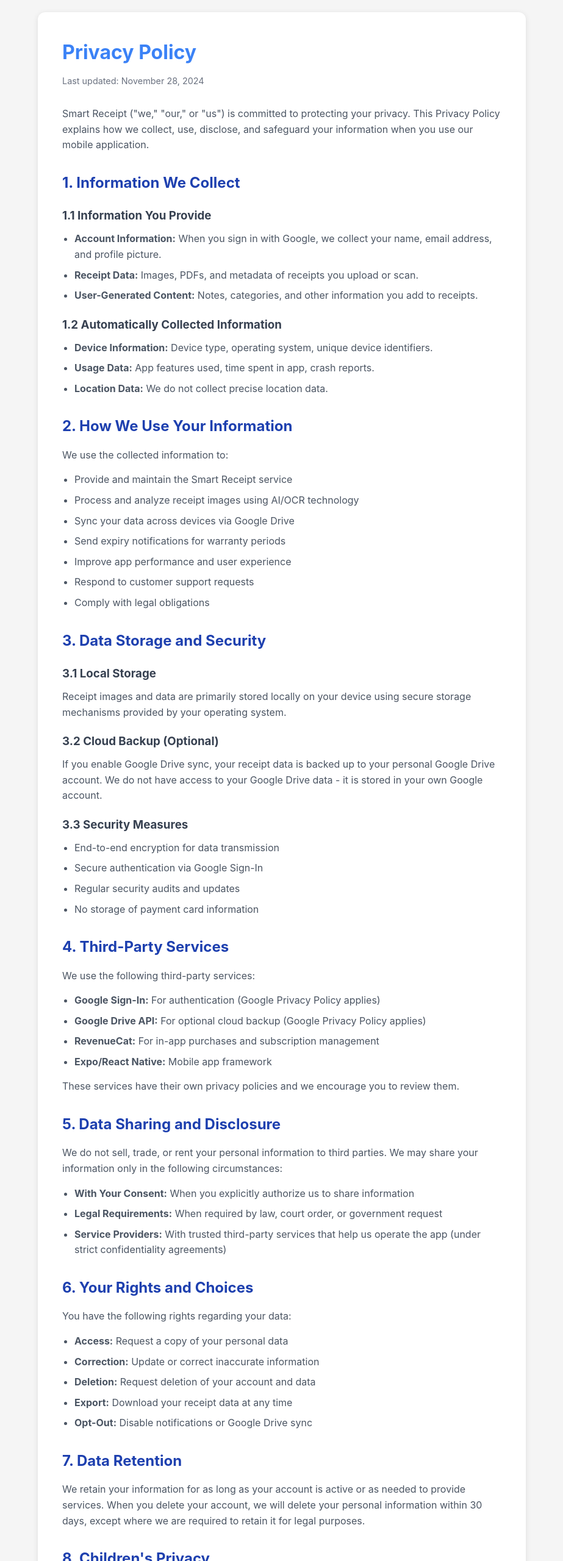
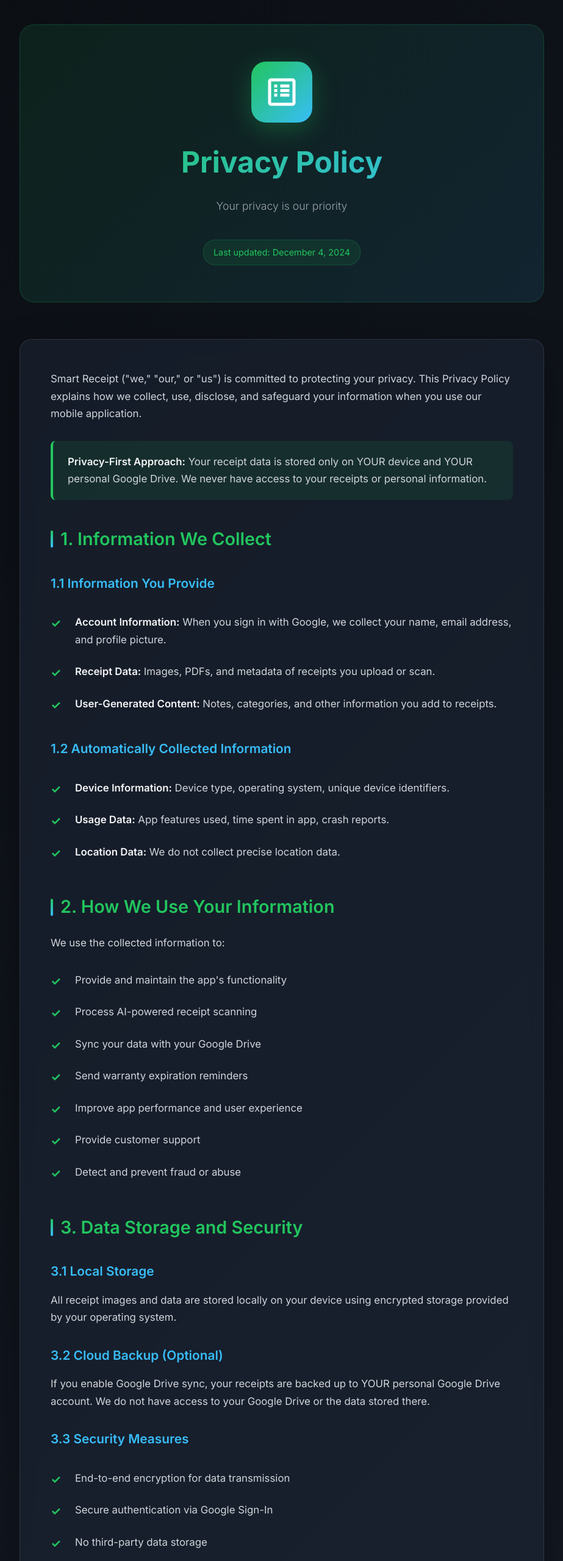
Before and after one commit to caglarelinorcaglar/smartreceipt-policy, a plain HTML site: page privacy-policy.html in a window 1280 px wide. Shown: the top 2560 px of the page at 61% size, without its empty margins (178-1101 px from the left). Drawn offline with Linux system fonts and the light colour scheme.

Commit message:
Revise privacy policy for clarity and compliance
Updated the privacy policy to enhance clarity and compliance with regulations, including changes to data collection and user rights.

```diff
--- a/privacy-policy.html
+++ b/privacy-policy.html
@@ -1,211 +1,315 @@
 <!DOCTYPE html>
 <html lang="en">
-
 <head>
     <meta charset="UTF-8">
     <meta name="viewport" content="width=device-width, initial-scale=1.0">
     <title>Privacy Policy - Smart Receipt</title>
+    <link rel="preconnect" href="https://fonts.googleapis.com">
+    <link rel="preconnect" href="https://fonts.gstatic.com" crossorigin>
+    <link href="https://fonts.googleapis.com/css2?family=Inter:wght@300;400;600;700&display=swap" rel="stylesheet">
     <style>
         * {
             margin: 0;
             padding: 0;
             box-sizing: border-box;
         }
-
         body {
-            font-family: -apple-system, BlinkMacSystemFont, 'Segoe UI', Roboto, Oxygen, Ubuntu, Cantarell, sans-serif;
-            line-height: 1.6;
-            color: #333;
-            background: #f5f5f5;
-            padding: 20px;
+            font-family: 'Inter', -apple-system, BlinkMacSystemFont, 'Segoe UI', sans-serif;
+            background: linear-gradient(135deg, #0B0F14 0%, #1a1f2e 100%);
+            color: #e5e7eb;
+            line-height: 1.7;
+            min-height: 100vh;
         }
-
         .container {
-            max-width: 800px;
+            max-width: 900px;
             margin: 0 auto;
-            background: white;
-            padding: 40px;
-            border-radius: 12px;
-            box-shadow: 0 2px 10px rgba(0, 0, 0, 0.1);
+            padding: 40px 20px;
         }
-
+        /* Header */
+        .header {
+            text-align: center;
+            padding: 60px 20px;
+            background: linear-gradient(135deg, rgba(34, 197, 94, 0.1) 0%, rgba(56, 189, 248, 0.1) 100%);
+            border-radius: 24px;
+            margin-bottom: 60px;
+            border: 1px solid rgba(34, 197, 94, 0.2);
+        }
+        .app-icon {
+            width: 100px;
+            height: 100px;
+            margin: 0 auto 24px;
+            background: linear-gradient(135deg, #22c55e 0%, #38bdf8 100%);
+            border-radius: 24px;
+            display: flex;
+            align-items: center;
+            justify-content: center;
+            box-shadow: 0 10px 40px rgba(34, 197, 94, 0.3);
+        }
+        .app-icon svg {
+            width: 60px;
+            height: 60px;
+            fill: white;
+        }
         h1 {
-            color: #3b82f6;
-            margin-bottom: 10px;
-            font-size: 2em;
+            font-size: 3rem;
+            font-weight: 700;
+            background: linear-gradient(135deg, #22c55e 0%, #38bdf8 100%);
+            -webkit-background-clip: text;
+            -webkit-text-fill-color: transparent;
+            background-clip: text;
+            margin-bottom: 16px;
         }
-
+        .subtitle {
+            font-size: 1.1rem;
+            color: #9ca3af;
+            font-weight: 300;
+        }
+        .last-updated {
+            display: inline-block;
+            margin-top: 20px;
+            padding: 8px 16px;
+            background: rgba(34, 197, 94, 0.1);
+            border-radius: 20px;
+            font-size: 0.9rem;
+            color: #22c55e;
+            border: 1px solid rgba(34, 197, 94, 0.2);
+        }
+        /* Content */
+        .content {
+            background: rgba(30, 41, 59, 0.5);
+            border-radius: 20px;
+            padding: 50px;
+            backdrop-filter: blur(10px);
+            border: 1px solid rgba(255, 255, 255, 0.1);
+            box-shadow: 0 20px 60px rgba(0, 0, 0, 0.3);
+        }
         h2 {
-            color: #1e40af;
-            margin-top: 30px;
-            margin-bottom: 15px;
-            font-size: 1.5em;
+            font-size: 1.8rem;
+            color: #22c55e;
+            margin: 40px 0 20px 0;
+            font-weight: 600;
+            display: flex;
+            align-items: center;
+            gap: 12px;
         }
-
+        h2:first-child {
+            margin-top: 0;
+        }
+        h2::before {
+            content: '';
+            width: 4px;
+            height: 28px;
+            background: linear-gradient(180deg, #22c55e 0%, #38bdf8 100%);
+            border-radius: 2px;
+        }
         h3 {
-            color: #374151;
-            margin-top: 20px;
-            margin-bottom: 10px;
+            font-size: 1.3rem;
+            color: #38bdf8;
+            margin: 30px 0 15px 0;
+            font-weight: 600;
         }
-
         p {
-            margin-bottom: 15px;
-            color: #4b5563;
+            margin-bottom: 20px;
+            color: #d1d5db;
+            font-size: 1.05rem;
         }
-
         ul {
-            margin-left: 20px;
-            margin-bottom: 15px;
+            margin: 20px 0;
+            padding-left: 0;
+            list-style: none;
         }
-
         li {
-            margin-bottom: 8px;
-            color: #4b5563;
+            padding: 12px 0 12px 40px;
+            position: relative;
+            color: #d1d5db;
+            font-size: 1.05rem;
         }
-
-        .last-updated {
+        li::before {
+            content: '✓';
+            position: absolute;
+            left: 0;
+            color: #22c55e;
+            font-weight: bold;
+            font-size: 1.2rem;
+        }
+        strong {
+            color: #f3f4f6;
+            font-weight: 600;
+        }
+        /* Highlight boxes */
+        .highlight {
+            background: rgba(34, 197, 94, 0.1);
+            border-left: 4px solid #22c55e;
+            padding: 20px 24px;
+            margin: 30px 0;
+            border-radius: 8px;
+        }
+        .highlight p {
+            margin: 0;
+        }
+        /* Contact section */
+        .contact-box {
+            background: linear-gradient(135deg, rgba(34, 197, 94, 0.15) 0%, rgba(56, 189, 248, 0.15) 100%);
+            border: 2px solid rgba(34, 197, 94, 0.3);
+            border-radius: 16px;
+            padding: 30px;
+            margin-top: 50px;
+            text-align: center;
+        }
+        .contact-box h2 {
+            margin: 0 0 20px 0;
+            justify-content: center;
+        }
+        .contact-box h2::before {
+            display: none;
+        }
+        .email-link {
+            display: inline-block;
+            color: #22c55e;
+            text-decoration: none;
+            font-size: 1.2rem;
+            font-weight: 600;
+            padding: 12px 24px;
+            background: rgba(34, 197, 94, 0.1);
+            border-radius: 8px;
+            transition: all 0.3s ease;
+            border: 1px solid rgba(34, 197, 94, 0.3);
+        }
+        .email-link:hover {
+            background: rgba(34, 197, 94, 0.2);
+            transform: translateY(-2px);
+            box-shadow: 0 4px 12px rgba(34, 197, 94, 0.3);
+        }
+        /* Footer */
+        .footer {
+            text-align: center;
+            padding: 40px 20px;
             color: #6b7280;
-            font-size: 0.9em;
-            margin-bottom: 30px;
+            font-size: 0.9rem;
         }
-
-        .contact {
-            background: #f0f9ff;
-            padding: 20px;
-            border-radius: 8px;
-            margin-top: 30px;
+        /* Responsive */
+        @media (max-width: 768px) {
+            h1 {
+                font-size: 2rem;
             }
-
-        a {
-            color: #3b82f6;
-            text-decoration: none;
+            .content {
+                padding: 30px 20px;
             }
-
-        a:hover {
-            text-decoration: underline;
+            h2 {
+                font-size: 1.5rem;
+            }
+            .app-icon {
+                width: 80px;
+                height: 80px;
+            }
+            .app-icon svg {
+                width: 48px;
+                height: 48px;
+            }
         }
     </style>
 </head>
-
 <body>
     <div class="container">
+        <!-- Header -->
+        <div class="header">
+            <div class="app-icon">
+                <!-- Receipt Icon SVG -->
+                <svg viewBox="0 0 24 24" xmlns="http://www.w3.org/2000/svg">
+                    <path d="M19 3H5c-1.1 0-2 .9-2 2v14c0 1.1.9 2 2 2h14c1.1 0 2-.9 2-2V5c0-1.1-.9-2-2-2zm0 16H5V5h14v14zM7 10h2v2H7zm0-3h2v2H7zm0 6h2v2H7zm4-3h6v2h-6zm0-3h6v2h-6zm0 6h6v2h-6z"/>
+                </svg>
+            </div>
             <h1>Privacy Policy</h1>
-        <p class="last-updated">Last updated: November 28, 2024</p>
-
-        <p>Smart Receipt ("we," "our," or "us") is committed to protecting your privacy. This Privacy Policy explains
-            how we collect, use, disclose, and safeguard your information when you use our mobile application.</p>
-
+            <p class="subtitle">Your privacy is our priority</p>
+            <div class="last-updated">Last updated: December 4, 2024</div>
+        </div>
+        <!-- Content -->
+        <div class="content">
+            <p>Smart Receipt ("we," "our," or "us") is committed to protecting your privacy. This Privacy Policy explains how we collect, use, disclose, and safeguard your information when you use our mobile application.</p>
+            <div class="highlight">
+                <p><strong>Privacy-First Approach:</strong> Your receipt data is stored only on YOUR device and YOUR personal Google Drive. We never have access to your receipts or personal information.</p>
+            </div>
             <h2>1. Information We Collect</h2>
-
             <h3>1.1 Information You Provide</h3>
             <ul>
-            <li><strong>Account Information:</strong> When you sign in with Google, we collect your name, email address,
-                and profile picture.</li>
+                <li><strong>Account Information:</strong> When you sign in with Google, we collect your name, email address, and profile picture.</li>
                 <li><strong>Receipt Data:</strong> Images, PDFs, and metadata of receipts you upload or scan.</li>
-            <li><strong>User-Generated Content:</strong> Notes, categories, and other information you add to receipts.
-            </li>
+                <li><strong>User-Generated Content:</strong> Notes, categories, and other information you add to receipts.</li>
             </ul>
-
             <h3>1.2 Automatically Collected Information</h3>
             <ul>
                 <li><strong>Device Information:</strong> Device type, operating system, unique device identifiers.</li>
                 <li><strong>Usage Data:</strong> App features used, time spent in app, crash reports.</li>
                 <li><strong>Location Data:</strong> We do not collect precise location data.</li>
             </ul>
-
             <h2>2. How We Use Your Information</h2>
             <p>We use the collected information to:</p>
             <ul>
-            <li>Provide and maintain the Smart Receipt service</li>
-            <li>Process and analyze receipt images using AI/OCR technology</li>
-            <li>Sync your data across devices via Google Drive</li>
-            <li>Send expiry notifications for warranty periods</li>
+                <li>Provide and maintain the app's functionality</li>
+                <li>Process AI-powered receipt scanning</li>
+                <li>Sync your data with your Google Drive</li>
+                <li>Send warranty expiration reminders</li>
                 <li>Improve app performance and user experience</li>
-            <li>Respond to customer support requests</li>
-            <li>Comply with legal obligations</li>
+                <li>Provide customer support</li>
+                <li>Detect and prevent fraud or abuse</li>
             </ul>
-
             <h2>3. Data Storage and Security</h2>
-
             <h3>3.1 Local Storage</h3>
-        <p>Receipt images and data are primarily stored locally on your device using secure storage mechanisms provided
-            by your operating system.</p>
-
+            <p>All receipt images and data are stored locally on your device using encrypted storage provided by your operating system.</p>
             <h3>3.2 Cloud Backup (Optional)</h3>
-        <p>If you enable Google Drive sync, your receipt data is backed up to your personal Google Drive account. We do
-            not have access to your Google Drive data - it is stored in your own Google account.</p>
-
+            <p>If you enable Google Drive sync, your receipts are backed up to YOUR personal Google Drive account. We do not have access to your Google Drive or the data stored there.</p>
             <h3>3.3 Security Measures</h3>
             <ul>
                 <li>End-to-end encryption for data transmission</li>
                 <li>Secure authentication via Google Sign-In</li>
-            <li>Regular security audits and updates</li>
-            <li>No storage of payment card information</li>
+                <li>No third-party data storage</li>
+                <li>Regular security audits</li>
             </ul>
-
             <h2>4. Third-Party Services</h2>
             <p>We use the following third-party services:</p>
             <ul>
-            <li><strong>Google Sign-In:</strong> For authentication (Google Privacy Policy applies)</li>
-            <li><strong>Google Drive API:</strong> For optional cloud backup (Google Privacy Policy applies)</li>
-            <li><strong>RevenueCat:</strong> For in-app purchases and subscription management</li>
-            <li><strong>Expo/React Native:</strong> Mobile app framework</li>
+                <li><strong>Google Sign-In:</strong> For authentication</li>
+                <li><strong>Google Drive API:</strong> For optional cloud backup</li>
+                <li><strong>Google Gemini AI:</strong> For receipt scanning and data extraction</li>
+                <li><strong>Firebase:</strong> For crash reporting and analytics</li>
+                <li><strong>RevenueCat:</strong> For in-app purchases</li>
+                <li><strong>Google AdMob:</strong> For displaying advertisements</li>
             </ul>
-        <p>These services have their own privacy policies and we encourage you to review them.</p>
-
             <h2>5. Data Sharing and Disclosure</h2>
-        <p>We do not sell, trade, or rent your personal information to third parties. We may share your information only
-            in the following circumstances:</p>
+            <p>We do not sell, trade, or rent your personal information. We may share information only in these circumstances:</p>
             <ul>
                 <li><strong>With Your Consent:</strong> When you explicitly authorize us to share information</li>
-            <li><strong>Legal Requirements:</strong> When required by law, court order, or government request</li>
-            <li><strong>Service Providers:</strong> With trusted third-party services that help us operate the app
-                (under strict confidentiality agreements)</li>
+                <li><strong>Legal Requirements:</strong> When required by law or to protect our rights</li>
+                <li><strong>Service Providers:</strong> With trusted third-party services that help us operate the app (they cannot use your data for other purposes)</li>
             </ul>
-
             <h2>6. Your Rights and Choices</h2>
-        <p>You have the following rights regarding your data:</p>
+            <p>You have the right to:</p>
             <ul>
-            <li><strong>Access:</strong> Request a copy of your personal data</li>
-            <li><strong>Correction:</strong> Update or correct inaccurate information</li>
-            <li><strong>Deletion:</strong> Request deletion of your account and data</li>
-            <li><strong>Export:</strong> Download your receipt data at any time</li>
-            <li><strong>Opt-Out:</strong> Disable notifications or Google Drive sync</li>
+                <li>Access your personal data</li>
+                <li>Correct inaccurate data</li>
+                <li>Delete your account and all associated data</li>
+                <li>Opt-out of Google Drive sync</li>
+                <li>Disable warranty reminders</li>
+                <li>Export your data</li>
             </ul>
-
             <h2>7. Data Retention</h2>
-        <p>We retain your information for as long as your account is active or as needed to provide services. When you
-            delete your account, we will delete your personal information within 30 days, except where we are required
-            to retain it for legal purposes.</p>
-
+            <p>We retain your data only as long as necessary to provide our services. You can delete your account and all associated data at any time from the app settings.</p>
             <h2>8. Children's Privacy</h2>
-        <p>Smart Receipt is not intended for children under 13 years of age. We do not knowingly collect personal
-            information from children under 13. If you believe we have collected information from a child under 13,
-            please contact us immediately.</p>
-
+            <p>Our app is not intended for children under 13. We do not knowingly collect personal information from children under 13. If you believe we have collected such information, please contact us immediately.</p>
             <h2>9. International Data Transfers</h2>
-        <p>Your information may be transferred to and processed in countries other than your country of residence. We
-            ensure appropriate safeguards are in place to protect your data in accordance with this Privacy Policy.</p>
-
+            <p>Your information may be transferred to and processed in countries other than your own. We ensure appropriate safeguards are in place to protect your data.</p>
             <h2>10. Changes to This Privacy Policy</h2>
-        <p>We may update this Privacy Policy from time to time. We will notify you of any changes by posting the new
-            Privacy Policy on this page and updating the "Last updated" date. Continued use of the app after changes
-            constitutes acceptance of the updated policy.</p>
-
+            <p>We may update this Privacy Policy from time to time. We will notify you of any changes by posting the new Privacy Policy on this page and updating the "Last updated" date.</p>
             <h2>11. California Privacy Rights (CCPA)</h2>
-        <p>If you are a California resident, you have additional rights under the California Consumer Privacy Act
-            (CCPA):</p>
+            <p>California residents have additional rights under the CCPA, including:</p>
             <ul>
                 <li>Right to know what personal information is collected</li>
-            <li>Right to know if personal information is sold or disclosed</li>
+                <li>Right to delete personal information</li>
                 <li>Right to opt-out of the sale of personal information (we do not sell your data)</li>
-            <li>Right to deletion of personal information</li>
                 <li>Right to non-discrimination for exercising your rights</li>
             </ul>
-
             <h2>12. GDPR Compliance (European Users)</h2>
-        <p>If you are located in the European Economic Area (EEA), you have rights under the General Data Protection
-            Regulation (GDPR):</p>
+            <p>If you are in the European Economic Area (EEA), you have rights under the GDPR, including:</p>
             <ul>
                 <li>Right to access your personal data</li>
                 <li>Right to rectification of inaccurate data</li>
@@ -214,22 +318,18 @@
                 <li>Right to data portability</li>
                 <li>Right to object to processing</li>
             </ul>
-
-        <div class="contact">
-            <h2>13. Contact Us</h2>
-            <p>If you have any questions about this Privacy Policy or our data practices, please contact us:</p>
-            <ul>
-                <li><strong>Email:</strong> <a href="mailto:support@smartreceipt.ai">support@smartreceipt.ai</a></li>
-                <li><strong>Website:</strong> <a href="https://smartreceipt.ai">smartreceipt.ai</a></li>
-            </ul>
-            <p>We will respond to your inquiry within 30 days.</p>
+            <!-- Contact Box -->
+            <div class="contact-box">
+                <h2>Contact Us</h2>
+                <p>If you have any questions about this Privacy Policy, please contact us:</p>
+                <a href="mailto:support@smartreceipt.app" class="email-link">support@smartreceipt.app</a>
             </div>
-
-        <div style="margin-top: 30px; text-align: center; border-top: 1px solid #eee; padding-top: 20px;">
-            <p>Want to delete your account?</p>
-            <a href="DeleteAccount.html" style="color: #ef4444; font-weight: bold;">Go to Account Deletion Page →</a>
+        </div>
+        <!-- Footer -->
+        <div class="footer">
+            <p>© 2024 Smart Receipt. All rights reserved.</p>
+            <p>Made with ❤️ for privacy-conscious users</p>
         </div>
     </div>
 </body>
-
 </html>
```
Lines whose indentation alone changed are shown as unchanged.
